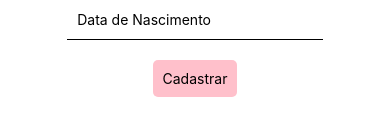
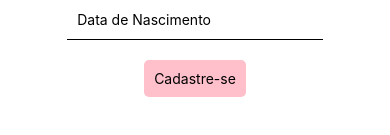
Before and after one commit to MariaClaraOliveira08/Mobile_meuApp, a React Native app: screen / in a window 390 px wide. Shown: the part 511-646 px from the top of the page. Built offline with nearby package versions, Linux system fonts and the light colour scheme.

Commit message:
cadastro26-02

```diff
--- a/package.json
+++ b/package.json
@@ -9,7 +9,7 @@
     "web": "expo start --web"
   },
   "dependencies": {
-    "axios": "^1.7.9",
+    "axios": "^1.8.1",
     "expo": "~52.0.35",
     "expo-status-bar": "~2.0.1",
     "react": "18.3.1",
--- a/src/axios/axios.js
+++ b/src/axios/axios.js
@@ -1,7 +1,7 @@
 import axios from "axios";
 
 const api = axios.create({
-    baseURL: "http://10.89.234.150:5000/api/v1/",
+    baseURL: "http://10.89.240.81:5000/api/v1/",
     headers:{
         'accept':'application/json'
     }
--- a/src/screens/Cadastro.js
+++ b/src/screens/Cadastro.js
@@ -1,5 +1,12 @@
 import React, { useState } from "react";
-import {View, Text, TextInput, TouchableOpacity, Alert, StyleSheet} from "react-native";
+import {
+  View,
+  Text,
+  TextInput,
+  TouchableOpacity,
+  Alert,
+  StyleSheet,
+} from "react-native";
 import api from "../axios/axios";
 
 export default function Cadastro() {
@@ -14,12 +21,10 @@ export default function Cadastro() {
     async function handleCadastro() {
       await api.postCadastro(user).then(
         (response) => {
-          //console.log(response.data.message);
-          Alert.alert("Cadastro realizado com sucesso!!!", response.data.message);
+          Alert.alert("Cadastro realizado com sucesso!!", response.data.message);
         },
         (error) => {
           Alert.alert('Erro', error.response.data.error);
-          //console.log(error);
         }
       );
     }
@@ -69,7 +74,7 @@ export default function Cadastro() {
         />
 
         <TouchableOpacity onPress={handleCadastro} style={styles.button}>
-          <Text>Cadastrar</Text>
+          <Text>Cadastre-se</Text>
         </TouchableOpacity>
       </View>
     );
```
Also changed, not shown: 1 other file (tests, documents, lock files or other folders).
